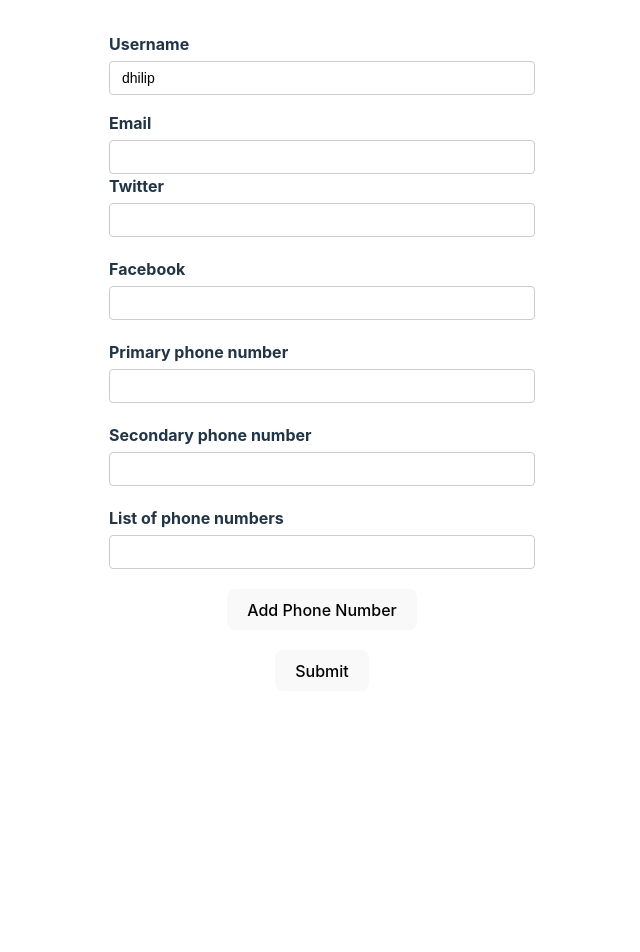
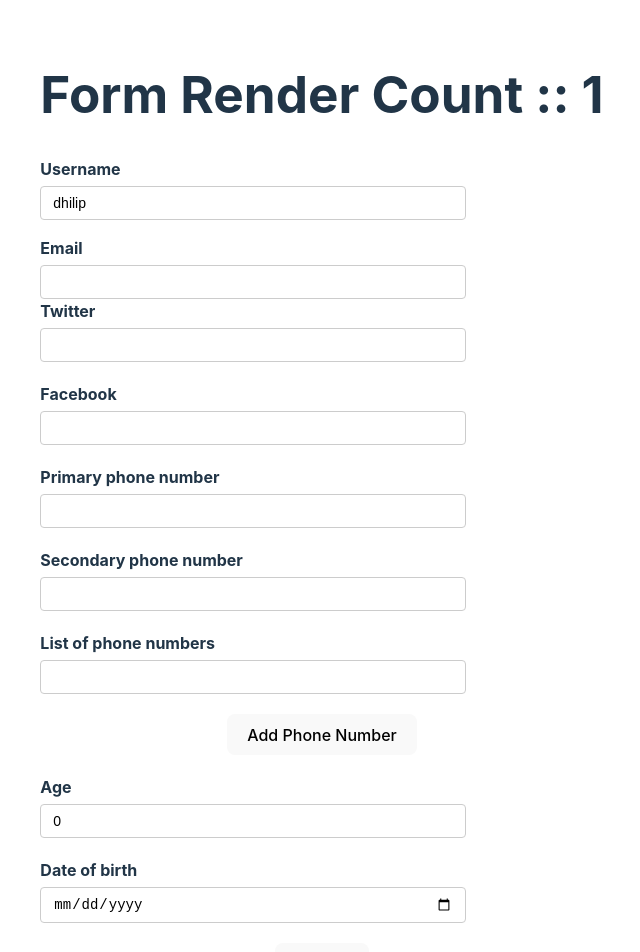
Before and after one commit to DhilipThangaraj/react-hook-form, a React (Vite) app in the folder hook-form/: page / in a window 1280 px wide. Shown: the top 952 px of the page, without its empty margins (318-958 px from the left). Before the commit the page ends 800 px from the top, so only its background shows below. Built offline with nearby package versions, Linux system fonts and the light colour scheme.

Commit message:
watch got updated

```diff
--- a/hook-form/src/components/yt-form.tsx
+++ b/hook-form/src/components/yt-form.tsx
@@ -1,4 +1,4 @@
-import React from "react";
+import React, { useEffect } from "react";
 import { DevTool } from "@hookform/devtools";
 
 import { useForm, useFieldArray } from "react-hook-form";
@@ -16,7 +16,11 @@
   phNumbers: {
     number: string;
   }[];
+  age: number;
+  dob: Date;
 };
+
+let renderCount = 0;
 
 export default function YTForm() {
   const form = useForm<FormValues>({
@@ -34,6 +38,8 @@
           number: "",
         },
       ],
+      age: 0,
+      dob: new Date(),
     },
   });
 
@@ -42,6 +48,7 @@
     control,
     handleSubmit,
     formState: { errors },
+    watch,
   } = form;
 
   const { fields, append, remove } = useFieldArray({
@@ -49,12 +56,23 @@
     control,
   });
 
+  renderCount++;
+
+  useEffect(() => {
+    const subscription = watch((value) => {
+      console.log("??????value", value);
+    });
+
+    return () => subscription.unsubscribe();
+  }, [watch]);
+
   const onSubmit = (data: FormValues) => {
     console.log("??????form submitted", data);
   };
 
   return (
     <div>
+      <h1>{`Form Render Count :: ${renderCount}`}</h1>
       <form onSubmit={handleSubmit(onSubmit)}>
         <label htmlFor="username">Username</label>
         <input
@@ -121,6 +139,32 @@
           </div>
         </div>
 
+        <div className="form-control">
+          <label htmlFor="age">Age</label>
+          <input
+            type="number"
+            id="age"
+            {...register("age", {
+              required: "Age is required",
+              valueAsNumber: true,
+            })}
+          />
+          <p className="error">{errors.age?.message}</p>
+        </div>
+
+        <div className="form-control">
+          <label htmlFor="dob">Date of birth</label>
+          <input
+            type="date"
+            id="dob"
+            {...register("age", {
+              required: "DOB is required",
+              valueAsDate: true,
+            })}
+          />
+          <p className="error">{errors.dob?.message}</p>
+        </div>
+
         <button>Submit</button>
         <DevTool control={control} />
       </form>
```
Also changed, not shown: 1 other file (tests, documents, lock files or other folders).
